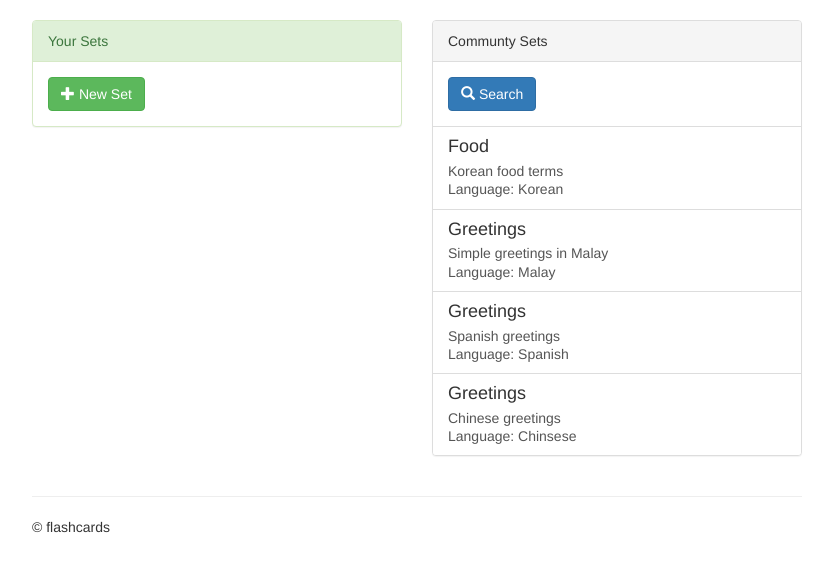
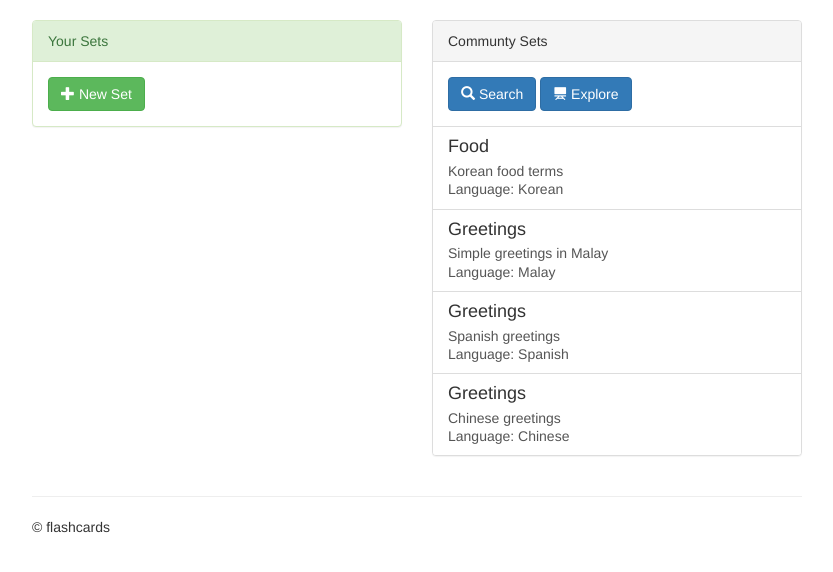
Before and after one commit to timpei/CS2012-30, a Flask app: page /user/admin in a window 1280 px wide. Shown: the part 56-628 px from the top of the page, without its empty margins (223-1056 px from the left). Run offline with Flask 2, Linux system fonts and the light colour scheme; data comes from the database, SQL or seed files in the repository; parts of the project's set-up code (start-up, migrations or seed data) failed here and were passed over; some libraries are stand-ins or nearby versions.

Commit message:
bug fixes, typos, start of adding to set

```diff
--- a/application.py
+++ b/application.py
@@ -152,7 +152,7 @@ def submitSetCreate(username):
     else:
         cursor.execute('INSERT INTO CardSet '
                          '(title, language, creator, lastUpdate, category) VALUES '
-                         '(?, ?, ?, ?, ?, ?)',
+                         '(?, ?, ?, ?, ?)',
                           [data['title'], data['language'], data['author'],
                           datetime.now(), data['category']])
     setId = cursor.lastrowid
--- a/schema.sql
+++ b/schema.sql
@@ -54,7 +54,7 @@ INSERT INTO Language(name) VALUES
     ('English'),
     ('French'),
     ('Spanish'),
-    ('Chinsese'),
+    ('Chinese'),
     ('Malay'),
     ('Thai'),
     ('Japanese'),
--- a/static/css/base.css
+++ b/static/css/base.css
@@ -5,3 +5,13 @@
 .header {
 	margin-bottom: 20px;
 }
+
+a {
+  color: inherit;
+  text-decoration: inherit;
+}
+
+a:hover {
+  color: inherit;
+  text-decoration: inherit;
+}
--- a/static/js/createSet.js
+++ b/static/js/createSet.js
@@ -13,6 +13,7 @@ angular.module('createSetApp', [])
         $scope.set = {
             language: 1,
             category: 1,
+            description: '',
             author: $location.path().match('user\/(.*)\/')[1],
         };
 
--- a/templates/user.html
+++ b/templates/user.html
@@ -36,6 +36,9 @@
                     <a href="/user/{{user.username}}/search" class="btn btn-primary">
                         <span class="glyphicon glyphicon-search" aria-hidden="true"></span> Search
                     </a>
+                    <a href="/user/{{user.username}}/explore" class="btn btn-primary">
+                        <span class="glyphicon glyphicon-blackboard" aria-hidden="true"></span> Explore
+                    </a>
                 </div>
                 <ul class="list-group">
                     {% for cardSet in allCardSets %}
```
Also changed, not shown: templates/browse.html (+14 -4 lines).
